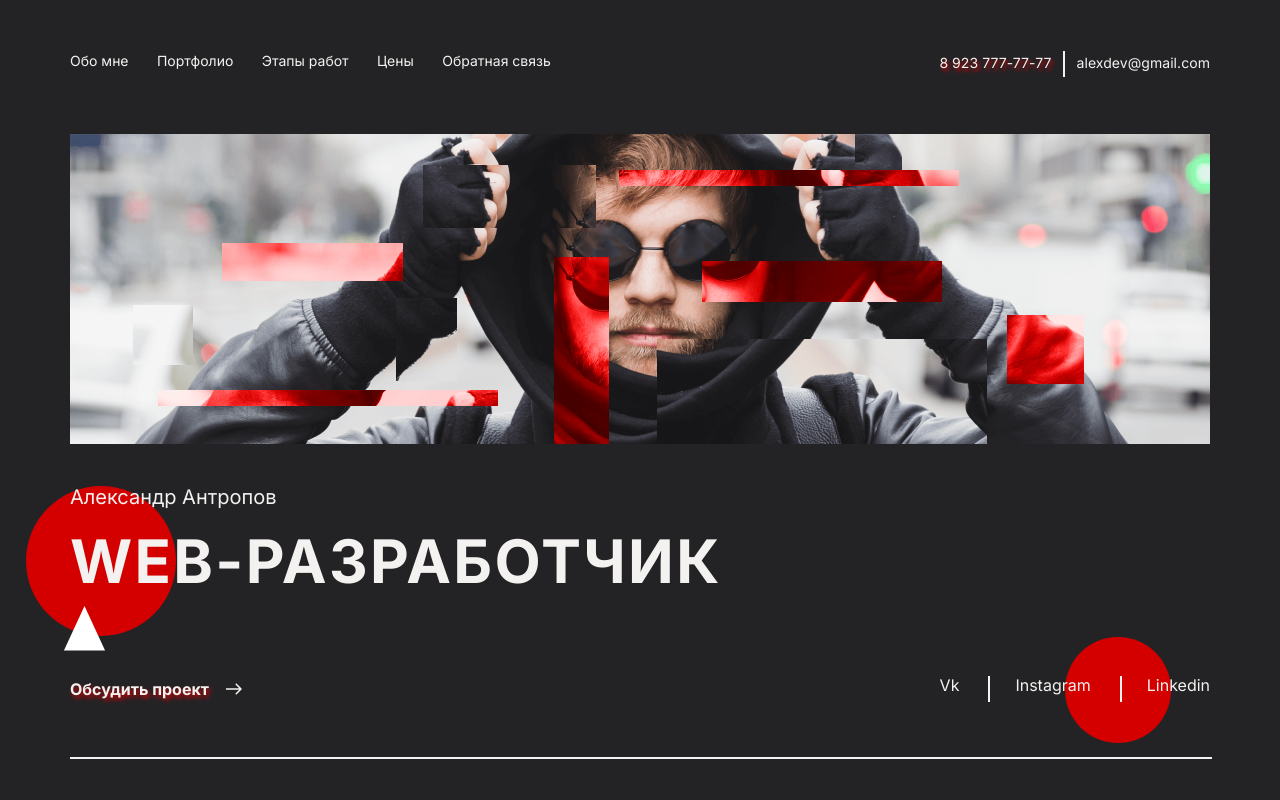
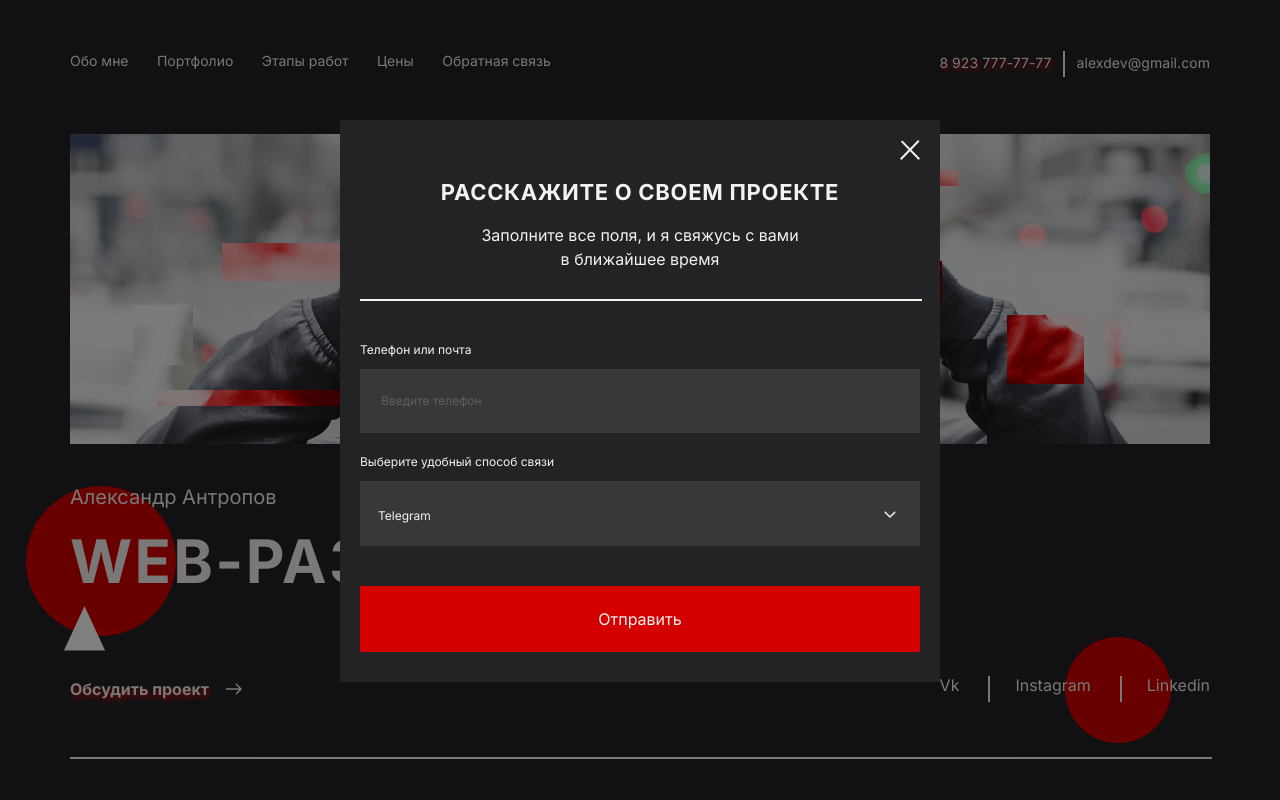
Before and after one commit to E1ena1/Module02portfolio, a website built with webpack: page src/index.html in a window 1280 px wide. Shown: the top 800 px of the page. Built offline with nearby package versions, Linux system fonts and the light colour scheme.

Commit message:
changes in modal pop-up add respons

```diff
--- a/src/index.html
+++ b/src/index.html
@@ -452,15 +452,20 @@
         </div>
     </div>
 </footer>
+
+
 <div class="modal">
     <div class="modal__container">
-        <h3>Расскажите о своем проекте</h3>
-        <p>Заполните все поля, и я свяжусь с вами в ближайшее время</p>
-        <form>
-            <label class="card__label">Телефон или почта</label>
+        <div class="modal__box">
+            <h3 class="modal__title">Расскажите о&nbsp;своем проекте</h3>
+            <p class="modal__desc">Заполните все поля, и я свяжусь с вами в ближайшее время</p>
+            <button type="button" class="modal__close"></button>
+            <hr class="line">
+            <form class="modal__form">
+                <label class="modal__label">Телефон или почта</label>
                 <input class="card__input" placeholder="Введите телефон">
-            <label class="card__label">Выберите удобный способ связи</label>
-            <label class="drop">
+                <label class="modal__label">Выберите удобный способ связи</label>
+                <label class="drop modal__drop">
                     <input type="checkbox" id="modal__target-drop">
                     <span class="control">Telegram</span>
                     <!-- Items -->
@@ -477,5 +482,6 @@
             </form>
         </div>
     </div>
+</div>
 </body>
 </html>
--- a/src/styles/main.scss
+++ b/src/styles/main.scss
@@ -11,6 +11,7 @@ $r_mob_360: 360px;
 $r_mob_400: 400px;
 $r_mob_500: 500px;
 $r_mob_600: 600px;
+$r_mob_650: 650px;
 $r_tab: 768px;
 $r_800: 800px;
 $r_tab_900: 900px;
@@ -1298,6 +1299,9 @@ header {
   &__label {
     font-size: 1.2rem;
     line-height: 1.8rem;
+    @media (max-width: $r_mob_650) {
+      font-size: 1rem;
+    }
   }
   &__input {
     box-sizing: border-box;
@@ -1309,11 +1313,18 @@ header {
     padding: 32px 21px;
     margin-top: 1rem;
     margin-bottom: 2rem;
+    @media (max-width: $r_mob_650) {
+      padding: 28px 21px;
+      margin: 10px 0 15px 0;
+    }
     &::placeholder {
       font-size: 1.2rem;
       color: $font-color;
       line-height: 1.8rem;
       opacity: .2;
+      @media (max-width: $r_mob_650) {
+       font-size: 1rem;
+      }
     }
     &:focus {
       outline: none;
@@ -1329,6 +1340,10 @@ header {
     border: 1px solid #D40000;
     width: 100%;
     display: inline-block;
+    @media (max-width: $r_mob_650) {
+      font-size: 1.2rem;
+      padding: 20px 123px;
+    }
   }
 }
 
@@ -1338,7 +1353,6 @@ header {
   width: 100%;
   margin-top: 1rem;
   margin-bottom: 40px;
-
   input[type="checkbox"]{
     display:none;
     &:checked {
@@ -1368,6 +1382,10 @@ header {
     padding: 27px 10px 23px 18px;
     background-color: rgba($font-color, .1);
     transition: all .3s ease;
+    @media (max-width: $r_mob_650) {
+      font-size: 1rem;
+      padding: 20px 10px 23px 18px;
+    }
     &:after{
       content:"";
       display:inline-block;
@@ -1390,7 +1408,6 @@ header {
       }
     }
   }
-
   .drop-items {
     position: absolute;
     top: 96%;
@@ -1414,6 +1431,9 @@ header {
         text-decoration: none;
         padding: 0 10px 13px 21px;
         transition: all .3s ease;
+        @media (max-width: $r_mob_650) {
+          font-size: 1rem;
+        }
         &:hover {
           color: rgba($font-color, 1);
         }
@@ -1512,3 +1532,94 @@ header {
     text-shadow: #232326 1px 1px 1px;
   }
 }
+
+.modal {
+  position: fixed;
+  top: 0;
+  left: 0;
+  width: 100%;
+  height: 100%;
+  background-color: rgba(0, 0, 0, 0.5);
+  z-index: 500;
+  &__container {
+    background-color: $main-color;
+    max-width: 600px;
+    position: relative;
+    top: 15%;
+    left: 0;
+    right: 0;
+    margin: 0 auto;
+    z-index: 5;
+    @media (max-width: $r_mob_650) {
+      max-width: 360px;
+    }
+  }
+  &__box {
+    padding: 30px 20px;
+    position: relative;
+    @media (max-width: $r_mob_650) {
+      padding: 10px 10px 57px 10px;
+    }
+  }
+  &__title {
+    @include text(2.2rem, 3.3rem, 700,);
+    letter-spacing: 0.07rem;
+    text-align: center;
+    text-transform: uppercase;
+    margin: 26px 0 14px 0;
+    @media (max-width: $r_mob_650) {
+      font-size: 1.6rem;
+      line-height: 2.4rem;
+      max-width: 168px;
+      margin: 50px auto 20px;
+    }
+  }
+  &__desc {
+    @include text(1.6rem, 2.4rem);
+    text-align: center;
+    max-width: 318px;
+    margin: 0 auto 28px;
+    @media (max-width: $r_mob_650) {
+      font-size: 1.6rem;
+      line-height: 2.4rem;
+      max-width: 260px;
+      margin: 0 auto 38px;
+    }
+  }
+  &__close {
+    width: 20px;
+    height: 20px;
+    background-color: inherit;
+    background-image: url("../images/close.svg");
+    background-repeat: no-repeat;
+    background-size: contain;
+    position: absolute;
+    top: 20px;
+    right: 20px;
+    border: none;
+    cursor: pointer;
+    @media (max-width: $r_mob_650) {
+      top: 10px;
+      right: 10px;
+    }
+  }
+  &__form {
+    margin-top: 40px;
+    @media (max-width: $r_mob_650) {
+      margin-top: 35px;
+    }
+
+  }
+  &__label {
+    font-size: 1.2rem;
+    line-height: 1.8rem;
+    @media (max-width: $r_mob_650) {
+      font-size: 1rem;
+    }
+  }
+  &__drop {
+    @media (max-width: $r_mob_650) {
+      margin-bottom: 26px;
+    }
+  }
+}
```
Lines whose indentation alone changed are shown as unchanged.
